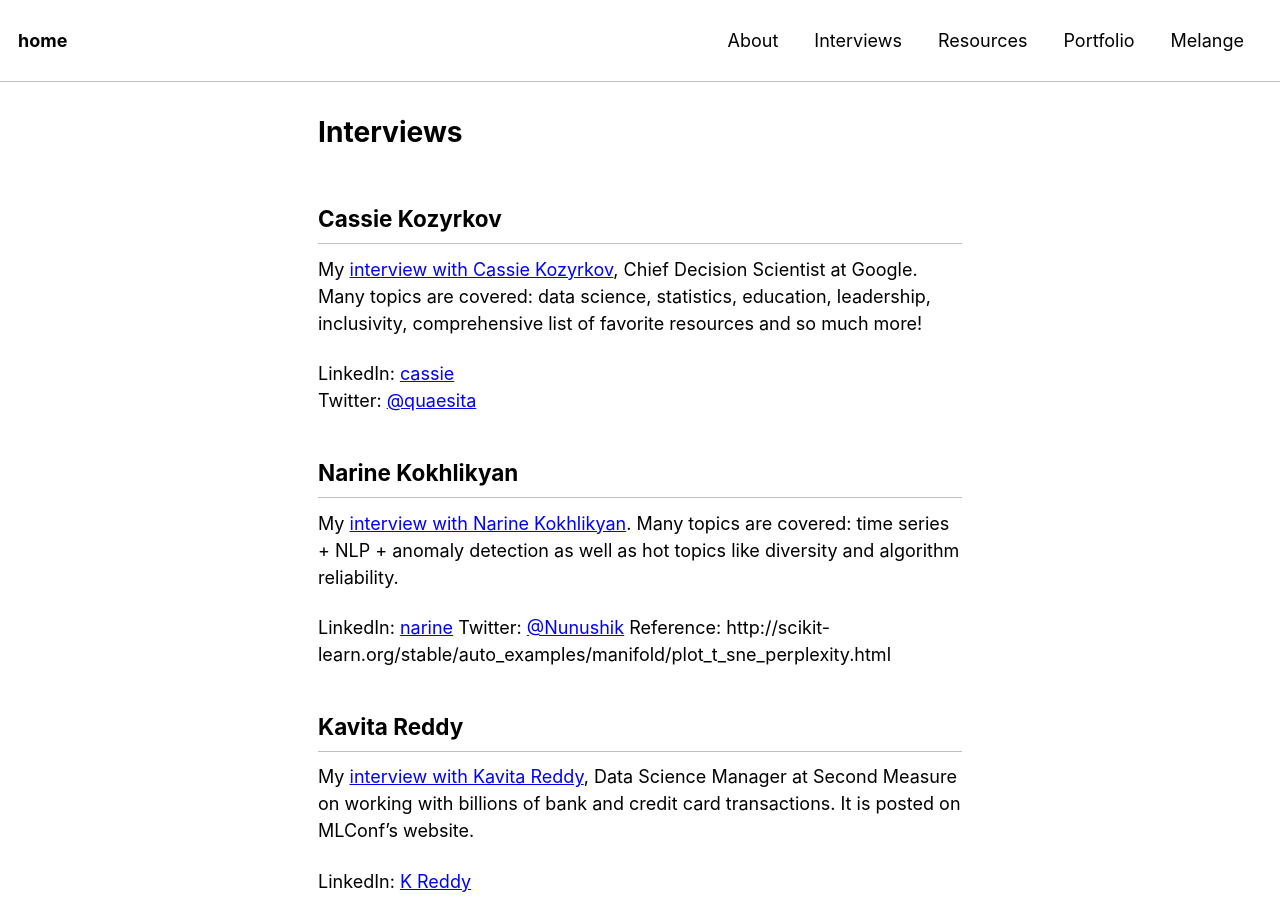
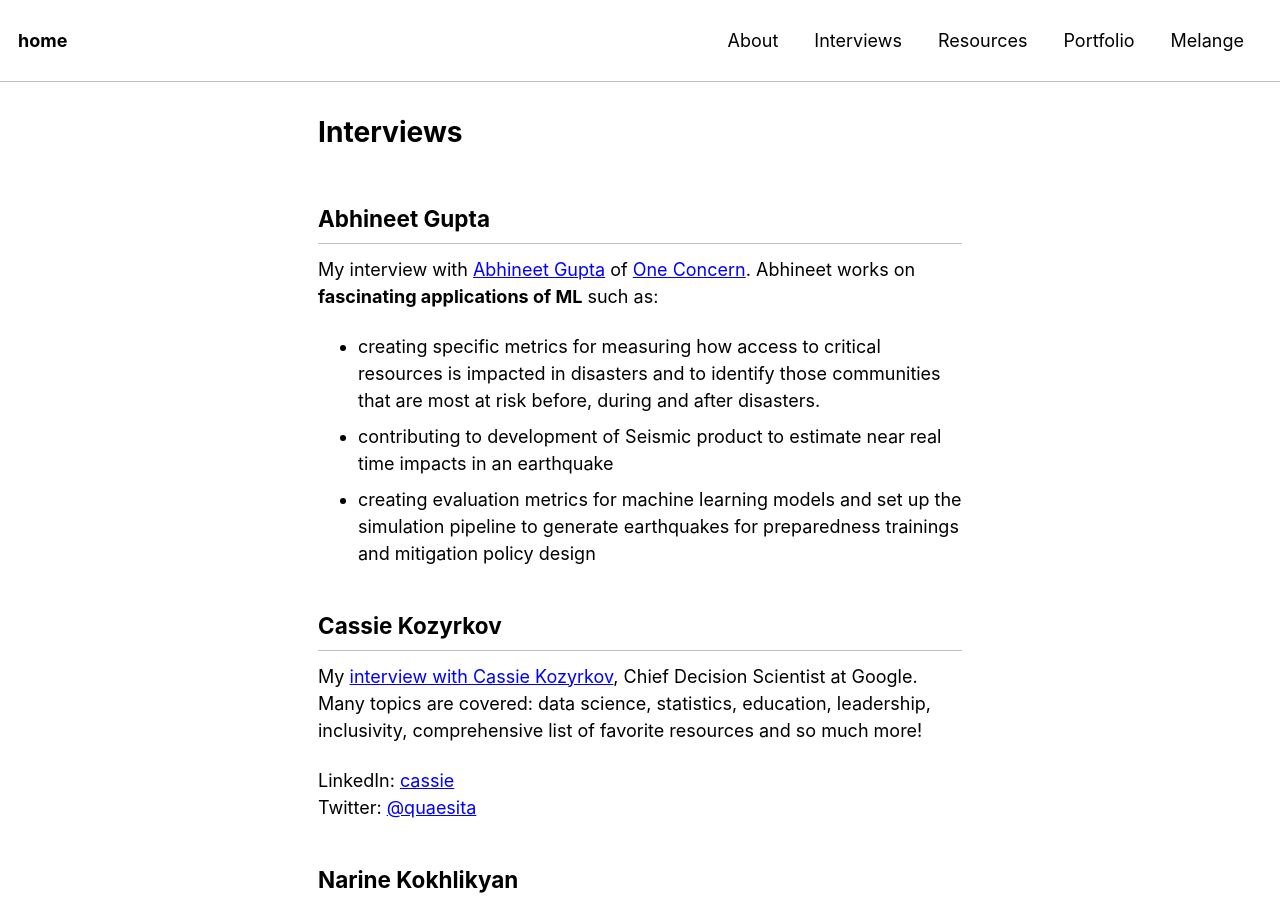
Before and after one commit to reshamas/reshamas.github.io, a Jekyll site: the page built from interviews/index.md, in a window 1280 px wide and 900 px high. Built offline with Jekyll 4.4.1, drawn with Linux system fonts in a browser that asks for light colours.

Commit message:
Update index.md

```diff
--- a/interviews/index.md
+++ b/interviews/index.md
@@ -4,6 +4,13 @@ title: Interviews
 tags:
 comments: false
 ---
+
+## Abhineet Gupta
+My interview with [Abhineet Gupta](https://mlconf.com/interview-with-abhineet-gupta-resilience-engineering-lead-at-one-concern-by-reshama-shaikh-program-committee-member/) of [One Concern](https://www.oneconcern.com).  Abhineet works on **fascinating applications of ML** such as:
+- creating specific metrics for measuring how access to critical resources is impacted in disasters and to identify those communities that are most at risk before, during and after disasters.
+- contributing to development of Seismic product to estimate near real time impacts in an earthquake
+- creating evaluation metrics for machine learning models and set up the simulation pipeline to generate earthquakes for preparedness trainings and mitigation policy design
+
 
 ## Cassie Kozyrkov
 My [interview with Cassie Kozyrkov](https://mlconf.com/interview-with-cassie-kozyrkov-chief-decision-scientist-at-google-by-reshama-shaikh-program-committee-member/), Chief Decision Scientist at Google.  Many topics are covered:  data science, statistics, education, leadership, inclusivity, comprehensive list of favorite resources and so much more!
```
